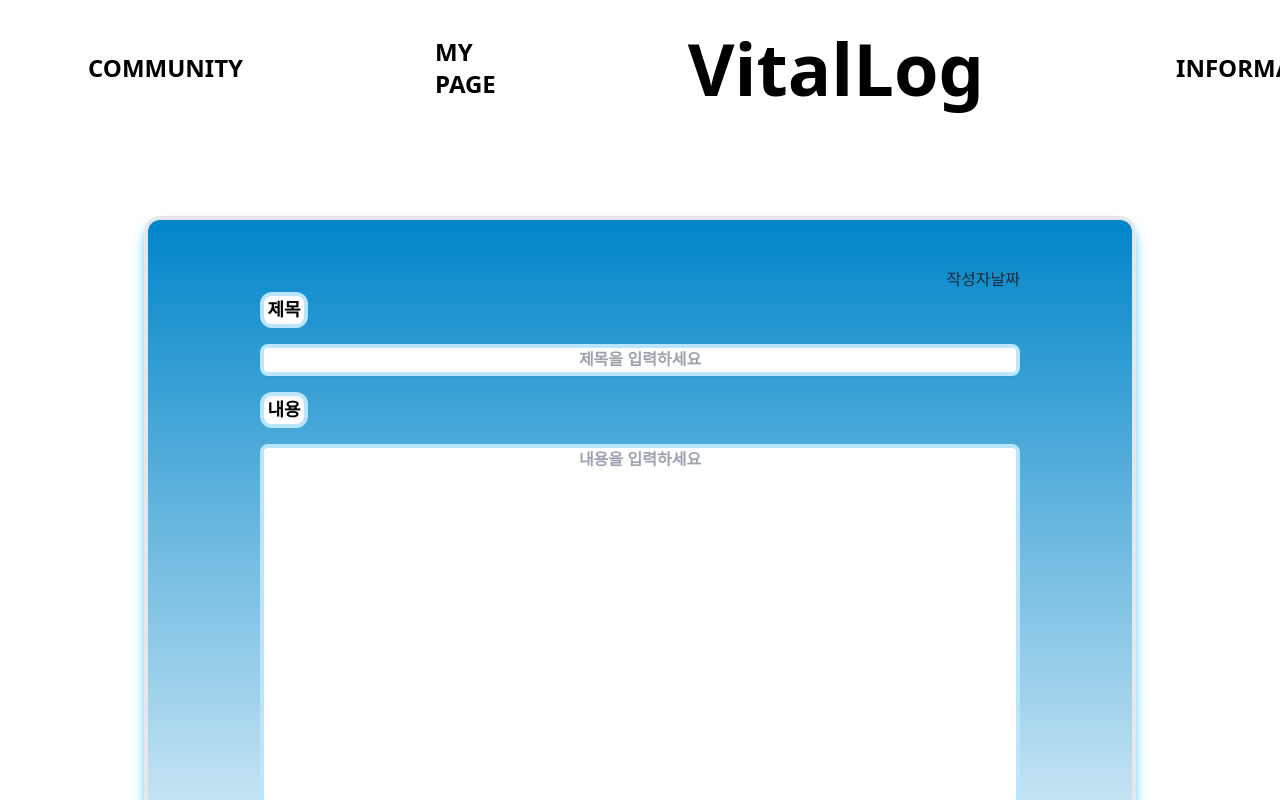
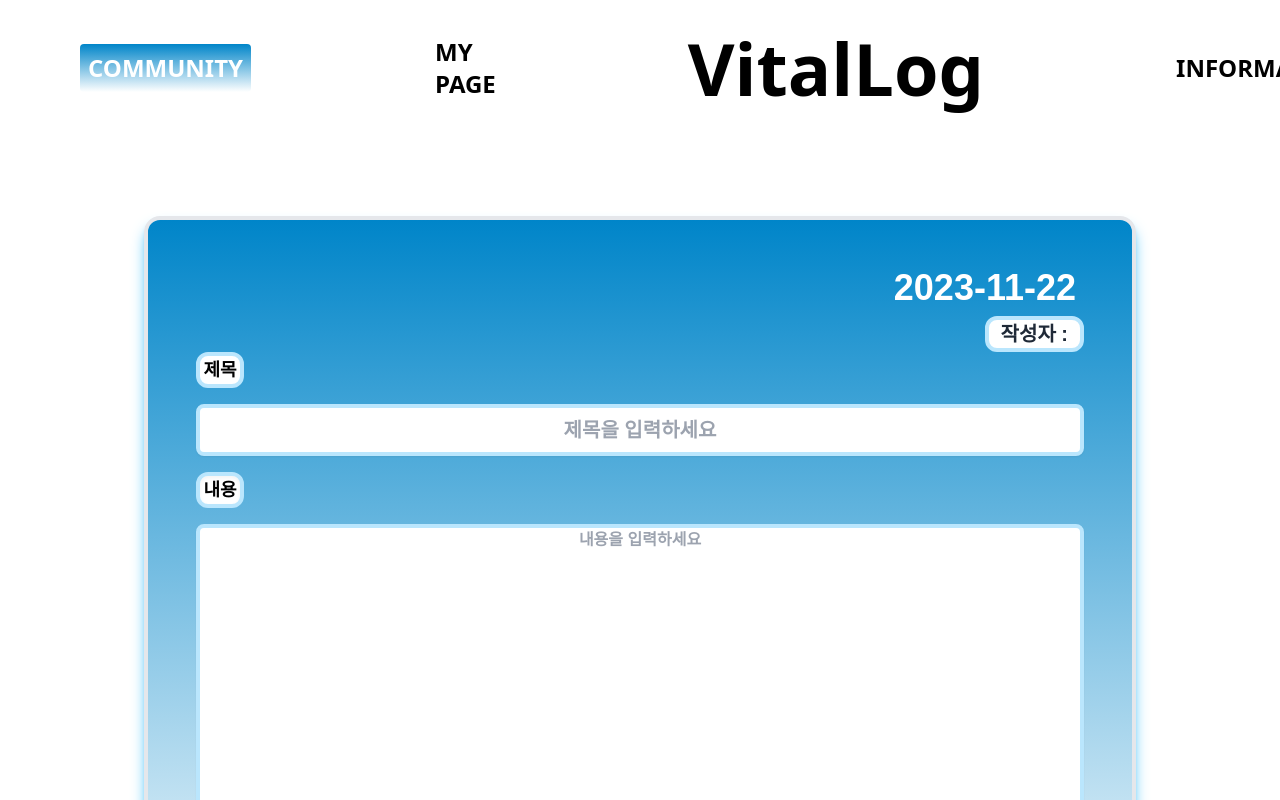
Before and after one commit to 777Mino777/VitallogFrontEnd, a React (Create React App) app: page /community/write in a window 1280 px wide. Shown: the top 800 px of the page. Built offline with nearby package versions, Linux system fonts and the light colour scheme; a web font is replaced by a local one.

Commit message:
11/27까지 만든 모든페이지
약간의 디자인 수정

```diff
--- a/src/pages/CommunityWritePage.js
+++ b/src/pages/CommunityWritePage.js
@@ -8,33 +8,34 @@ const CommunityWritePage = () => {
     const [content, setContent] = useState('');
     const navigate = useNavigate();
 
+    const writer = localStorage.getItem("id");
+
     const handleSubmit = (e) => {
         e.preventDefault();
 
-        const createDate = new Date().toISOString().split('T')[0];
-        const writer = "현재 로그인한 사용자 ID";
+        // const createDate = new Date().toISOString().split('T')[0];
+
+
         console.log('제목:', title);
         console.log('내용:', content);
 
         const post = {
-            title : title,
-            contents : content,
-            writer : writer,
-            createDate : createDate,
+            title: title,
+            contents: content,
         };
 
-        fetch('', {
-            method : 'POST',
-            headers : {
-                'Content-Type' : 'application/json',
+        fetch('http://10.125.121.216:8080/api/vitallog/write', {
+            method: 'POST',
+            headers: {
+                'Content-Type': 'application/json',
             },
-        body : JSON.stringify(post)
+            body: JSON.stringify(post)
         })
             .then(response => response.json())
             .then(data => {
                 console.log(data);
 
-        navigate('/community/board')
+                navigate('/community')
             })
             .catch((error) => {
                 console.error('Error', error);
@@ -44,22 +45,23 @@ const CommunityWritePage = () => {
         <div className="max-w-[1820px] mx-auto">
             <div className="flex flex-col min-h-screen bg-white text-gray-800">
 
-            <header className="p-4 sm:p-6">
-                <VlogNav isUserPage={true}/>
+                <header className="p-6">
+                    <VlogNav isUserPage={true} />
                 </header>
 
                 <main className="shadow-lg shadow-sky-400 rounded-2xl mx-36 mt-20 bg-custom-gradient border-4 border-sky-150 justify-center items-center text-center">
                     <div>
                     </div>
-               <form onSubmit={handleSubmit} className="font-omyu_pretty mt-12 mb-12 mx-28 flex-col justify-start">
-                <div className="flex justify-end">
+                    <form onSubmit={handleSubmit} className="font-omyu_pretty mt-12 mb-4 mx-12 flex-col justify-start">
                         <div className="">
-                    <label htmlFor="writer" className="">작성자</label>
+
+                            <div className="mx-2 text-4xl flex justify-end font-extrabold text-white">
+                                {new Date().toISOString().split('T')[0]}
                             </div>
-                <br/>
-                <div>
-                    날짜
+                            <div className="mt-2 flex justify-end text-xl">
+                                <label htmlFor="writer" className="border-4 font-extrabold border-sky-200 rounded-xl px-3 bg-white text-blue">작성자 : {writer}</label>
                             </div>
+
                         </div>
                         <div className="">
                             <label htmlFor="title" className="rounded-xl bg-white mb-4 w-12 block border-4 border-sky-200 text-black text-lg font-extrabold">제목</label>
@@ -69,7 +71,7 @@ const CommunityWritePage = () => {
                                 name="title"
                                 value={title}
                                 onChange={(e) => setTitle(e.target.value)}
-                    className="placeholder-center font-extrabold rounded-lg border-4 w-full block border-sky-200 shadow-sm"
+                                className="px-2 text-xl py-2 placeholder-center font-extrabold rounded-lg border-4 w-full block border-sky-200 shadow-sm"
                                 placeholder="제목을 입력하세요"
                                 required
                             />
@@ -82,7 +84,7 @@ const CommunityWritePage = () => {
                                 rows={15}
                                 value={content}
                                 onChange={(e) => setContent(e.target.value)}
-                        className="placeholder-center font-extrabold rounded-lg border-4 mr-24 block w-full border-sky-200 shadow-sm"
+                                className="px-2 placeholder-center font-extrabold rounded-lg border-4 mr-24 block w-full border-sky-200 shadow-sm"
                                 placeholder="내용을 입력하세요"
                                 required
                             />
@@ -90,7 +92,7 @@ const CommunityWritePage = () => {
                         <div className="flex justify-end">
                             <button
                                 type="submit"
-                    className="placeholder w-36 mt-12 flex justify-center py-2 px-4 border-8 border-sky-700 text-2xl font-extrabold rounded-md text-white bg-custom-blue transition duration-300 hover:text-custom-blue hover:bg-white"
+                                className="placeholder w-36 mt-4 flex justify-center py-2 px-4 border-8 border-sky-700 text-2xl font-extrabold rounded-md text-white bg-custom-blue transition duration-300 hover:text-custom-blue hover:bg-white"
                             >
                                 글쓰기
                             </button>
--- a/src/pages/UserPage.js
+++ b/src/pages/UserPage.js
@@ -91,7 +91,7 @@ const UserPage = () => {
               <p className="text-md sm:text-xl mb-3 sm:mb-3 font-bold">운동의 순간, 미래의 당신을 위한 건강일지입니다.</p>
             </div>
             <div className="w-full flex justify-center items-center">
-              <button onClick={GoToMyPage} className="bg-white text-md sm:text-xl hover:bg-sky-100 text-black border border-custom-blue font-bold py-2 px-8 sm:px-10 rounded-3xl">
+              <button onClick={GoToMyPage} className="bg-white text-md sm:text-xl hover:bg-sky-100 text-black border-4 border-custom-blue font-extrabold py-2 px-8 sm:px-10 rounded-3xl">
                 My Page &gt;
               </button>
             </div>
--- a/src/pages/Vlog.js
+++ b/src/pages/Vlog.js
@@ -22,7 +22,7 @@ const Vlog = () => {
             로그인 상태에서 보여줄 페이지
             <Route path="/user" element={<UserPage />} />
             <Route path="/mypage" element={<MyPage />} />
-            <Route path="/community/board" element={<CommunityPage />} />
+            <Route path="/community" element={<CommunityPage />} />
             <Route path="/community/write" element={<CommunityWritePage />}/>
             <Route path="/community/detail" element={<CommunityDetailPage />} />
             <Route path="/information" element={<InformationPage />} />
--- a/src/pages/VlogNav.js
+++ b/src/pages/VlogNav.js
@@ -1,6 +1,6 @@
 import { Link, NavLink } from "react-router-dom"
 import { useNavigate } from "react-router-dom";
-const VlogNav = ({isUserPage}) => {
+const VlogNav = ({ isUserPage }) => {
 
 
     const navigate = useNavigate();
@@ -24,34 +24,14 @@ const VlogNav = ({isUserPage}) => {
 
     return (
         <nav className="flex items-center gap-44">
-            {/* {isLoggedIn() ? (
-                <>
-                    <Link to="/community" className="text-black hover:bg-gray-100 text-md sm:text-2xl font-bold py-1 sm:py-2 px-2 rounded ml-14">
-                        COMMUNITY
-                    </Link>
-                    <Link to="/mypage" className="text-black hover:bg-gray-100 text-md sm:text-2xl font-bold py-1 sm:py-2 px-2 rounded">
-                        MY PAGE
-                    </Link>
-                    <Link to="/main" className=" sm:text-7xl hover:cursor-pointer hover:scale-x-110 transition-all hover:text-custom-blue text-black font-bold py-2 px-2">
-                        VitalLog
-                    </Link>
-                    <Link to="/information" className="text-black hover:bg-gray-100 text-md sm:text-2xl font-bold py-1 sm:py-2 px-2 rounded">
-                        INFORMATION
-                    </Link>
-                    <button onClick={handleLogout} className="bg-custom-blue text-md sm:text-2xl hover:bg-sky-300 text-white font-bold py-1 px-3 sm:px-9 rounded-2xl mr-14">
-                        Logout
-                    </button>
-                </>
-            ) : (
-                <> */}
-                    <NavLink to="/community/board"
+            <NavLink to="/community"
                 className={({ isActive }) => isActive
                     ? "text-white bg-custom-gradient text-md sm:text-2xl font-bold py-1 sm:py-2 px-2 rounded ml-14"
                     : "text-black hover:bg-gray-100 text-md sm:text-2xl font-bold py-1 sm:py-2 px-2 rounded ml-14"}>
                 COMMUNITY
             </NavLink>
             <NavLink to="/mypage"
-                            className={({isActive}) => isActive
+                className={({ isActive }) => isActive
                     ? "text-white bg-custom-gradient text-md sm:text-2xl font-bold py-1 sm:py-2 px-2 rounded"
                     : "text-black hover:bg-gray-100 text-md sm:text-2xl font-bold py-1 sm:py-2 px-2 rounded"}>
                 MY PAGE
@@ -60,7 +40,7 @@ const VlogNav = ({isUserPage}) => {
                 VitalLog
             </Link>
             <NavLink to="/information"
-                        className={({isActive}) => isActive ? "text-white bg-custom-gradient text-md sm:text-2xl font-bold py-1 sm:py-2 px-2 rounded"
+                className={({ isActive }) => isActive ? "text-white bg-custom-gradient text-md sm:text-2xl font-bold py-1 sm:py-2 px-2 rounded"
                     : "text-black hover:bg-gray-100 text-md sm:text-2xl font-bold py-1 sm:py-2 px-2 rounded"}>
                 INFORMATION
             </NavLink>
```
Also changed, not shown: src/pages/CommunityPage.js (+39 -5 lines), src/pages/MainPage.js (+6 -6 lines). Lines whose indentation alone changed are shown as unchanged.
